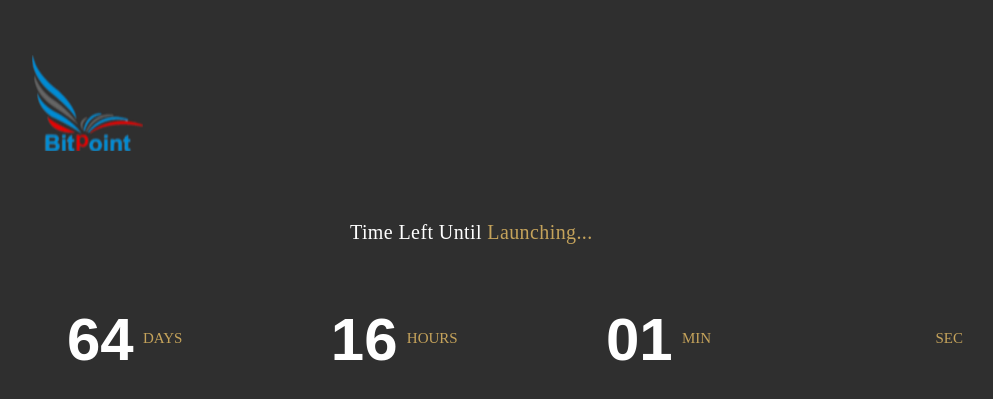
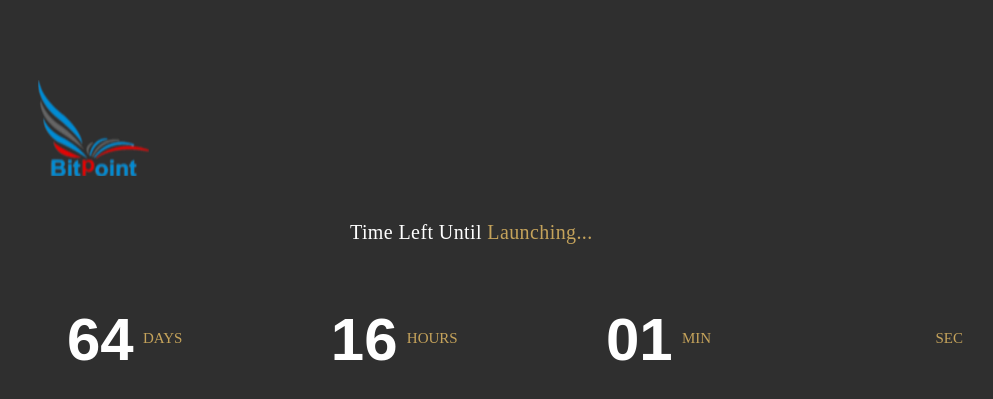
Before and after one commit to Abdoulrasheed/comingsoon, a plain HTML site: page index.html in a window 1280 px wide. Shown: the top 399 px of the page, without its empty margins (128-1121 px from the left). Drawn offline with Linux system fonts and the light colour scheme; a web font is replaced by a local one.

Commit message:
Update page

```diff
--- a/index.html
+++ b/index.html
@@ -34,7 +34,7 @@
             <img
               src="images/logo.png"
               alt=" ERA"
-              style="position: absolute; top: 55px; left: 160px"
+              style="position: absolute; top: 10vh; left: 13vw"
             />
             <div class="time-left-txt">
               Time Left Until <span class="down-op">Launching...</span>
```
